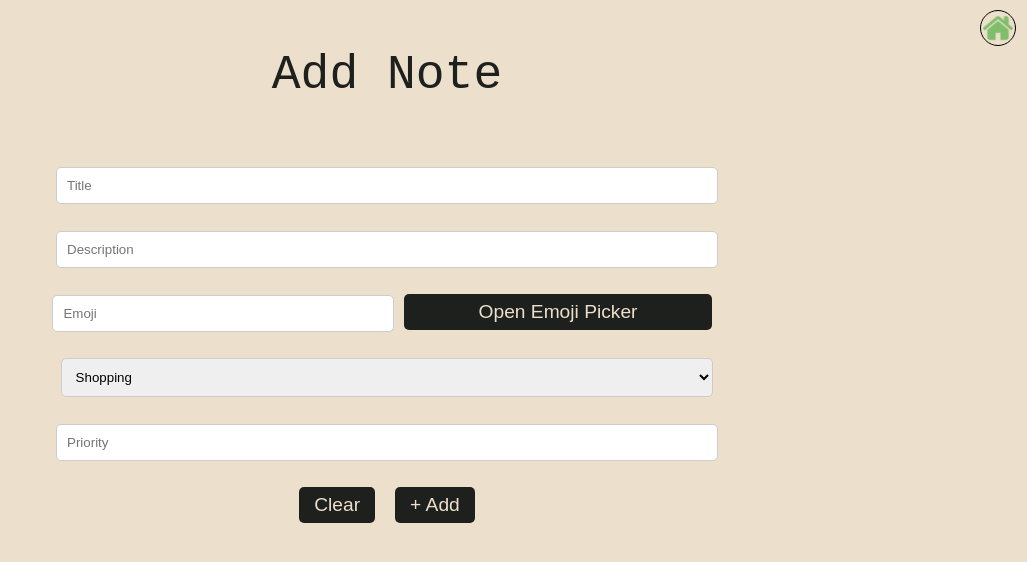
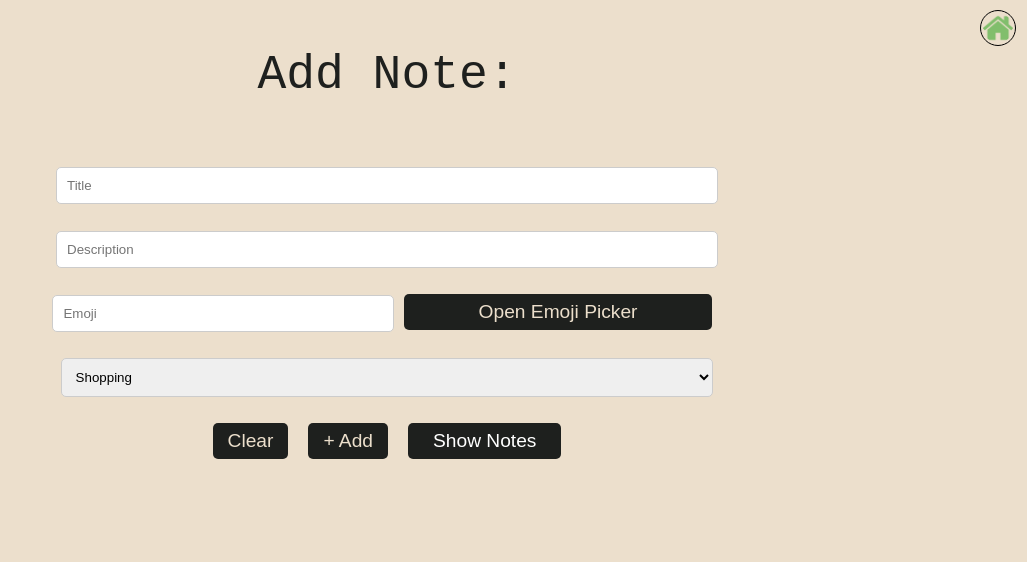
Before and after one commit to madhumitasugandhi/assignment-43, a React (Vite) app in the folder assignment-43/: page /add in a window 1280 px wide. Shown: the top 562 px of the page, without its empty margins (253-1280 px from the left). Built offline with nearby package versions, Linux system fonts and the light colour scheme.

Commit message:
All updated.

```diff
--- a/assignment-43/src/components/Add.css
+++ b/assignment-43/src/components/Add.css
@@ -39,6 +39,14 @@ select{
     border: 1px solid #ccc;
     margin-bottom: 10px;
 }
+.link{
+    width: 24%;
+    padding: 10px;
+    border-radius: 5px;
+    margin-bottom: 10px;
+    color: white;
+    text-decoration: none;
+}
 @media screen and (max-width: 500px){
     input{
         width: 60%;
--- a/assignment-43/src/components/Add.jsx
+++ b/assignment-43/src/components/Add.jsx
@@ -3,13 +3,13 @@ import './Add.css'
 import HomeBtn from './HomeBtn/HomeBtn'
 import { useState } from 'react'
 import EmojiPicker from 'emoji-picker-react';
-import { Toaster } from 'react-hot-toast';
+import { Toaster} from 'react-hot-toast';
+import { Link } from 'react-router-dom';
 
 function Add() {
   const [title, setTitle] = useState("");
   const [description, setDescription] = useState("");
   const [category, setCategory] = useState("");
-  const [priority, setPriority] = useState("");
   const [emoji, setEmoji] = useState("");
   const [showEmojiPicker, setShowEmojiPicker] = useState(false);
 
@@ -19,19 +19,17 @@ function Add() {
       title,
       description,
       category,
-      priority,
       emoji,
     };
 
     notes.push(newNote);
 
     localStorage.setItem("notes", JSON.stringify(notes));
-
-    Toaster.success("Note added successfully!");
+Toaster.success("Note added successfully");
   };
   return (
     <div className=' subtitle text-primary'>
-      <p>Add Note</p>
+      <p>Add Note:</p>
       <HomeBtn />
       <input type="text"
         placeholder='Title'
@@ -83,23 +81,25 @@ function Add() {
         <option value="study">Study</option>
       </select>
 
-      <input type="text"
-        placeholder='Priority'
-        className='input'
-        value={priority}
-        onChange={(e) => {
-          setPriority(e.target.value);
-          console.log(e.target.value);
-        }}
-      />
+
       <br />
 
-      <button type='button' className='btn btn-primary' onClick={() => { setTitle(""), setDescription(""), setEmoji(""), setPriority(""), setShowEmojiPicker(""); }}>Clear</button>
+      <button type='button' className='btn btn-primary' onClick={() => {
+        setTitle(""),
+        setDescription(""),
+        setEmoji(""),
+        setShowEmojiPicker("");
+         }}>Clear</button>
 
 
-      <button type='button' className='btn btn-primary' onClick={addNote}>
+      <button type='button' className='btn btn-primary' onClick={addNote}
+      >
          + Add
-
+      </button>
+      <button className='btn btn-primary show-btn' >
+        <Link to="/show" className='link'>
+          Show Notes
+        </Link>
       </button>
     </div>
 
--- a/assignment-43/src/components/Home.css
+++ b/assignment-43/src/components/Home.css
@@ -1,7 +1,7 @@
 .btn-container{
     display: flex;
     justify-content: center;
-    margin-top: 20px;
+    margin: 20px;
 }
 .btn{
     background-color: #1E201E;
--- a/assignment-43/src/components/HomeBtn/HomeBtn.css
+++ b/assignment-43/src/components/HomeBtn/HomeBtn.css
@@ -23,7 +23,8 @@
         top: auto;
         bottom: 10px;
         right: 0%;
-
+left:auto;
+        margin: 0px;
     }
 
 }
```
